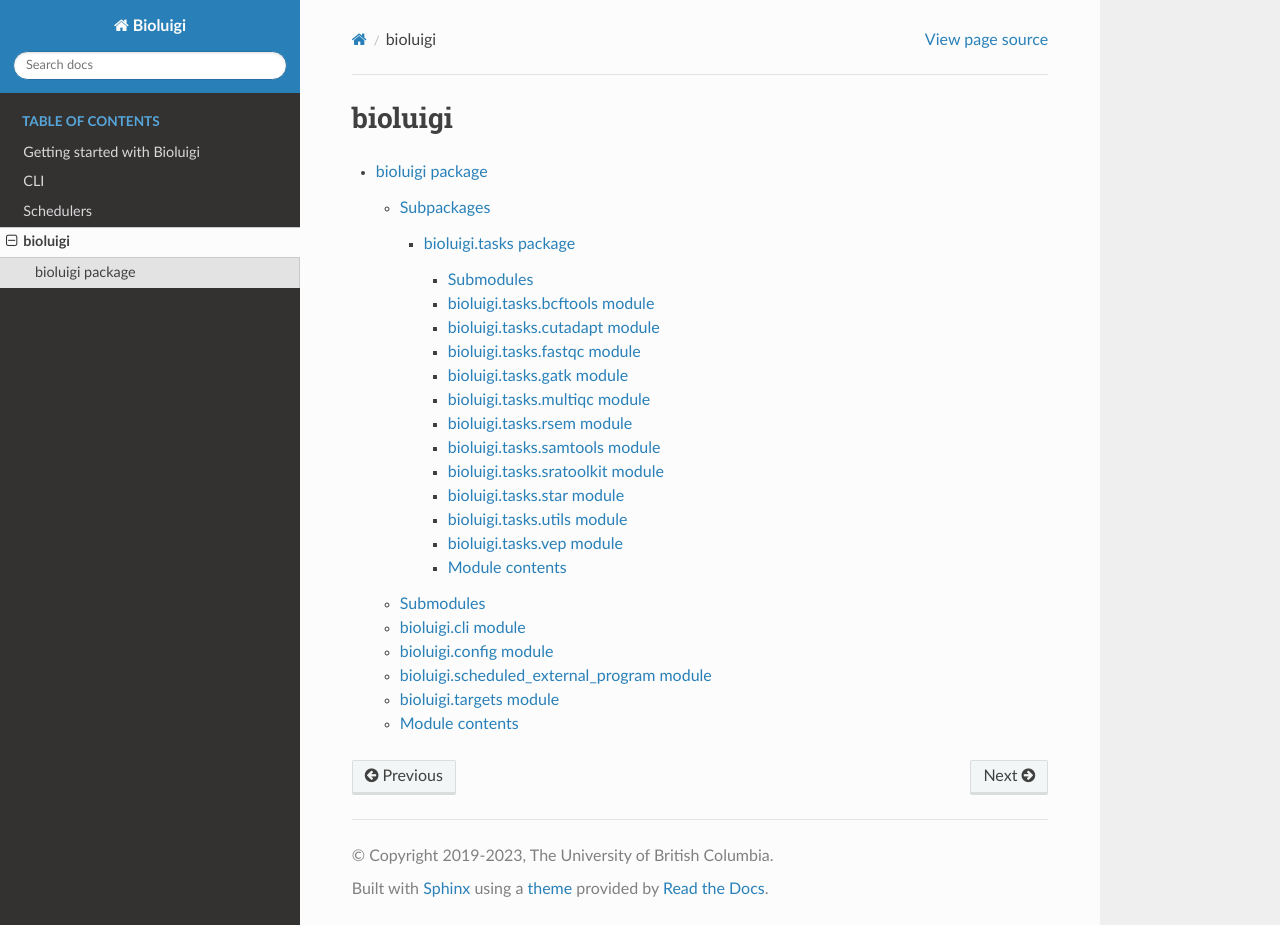
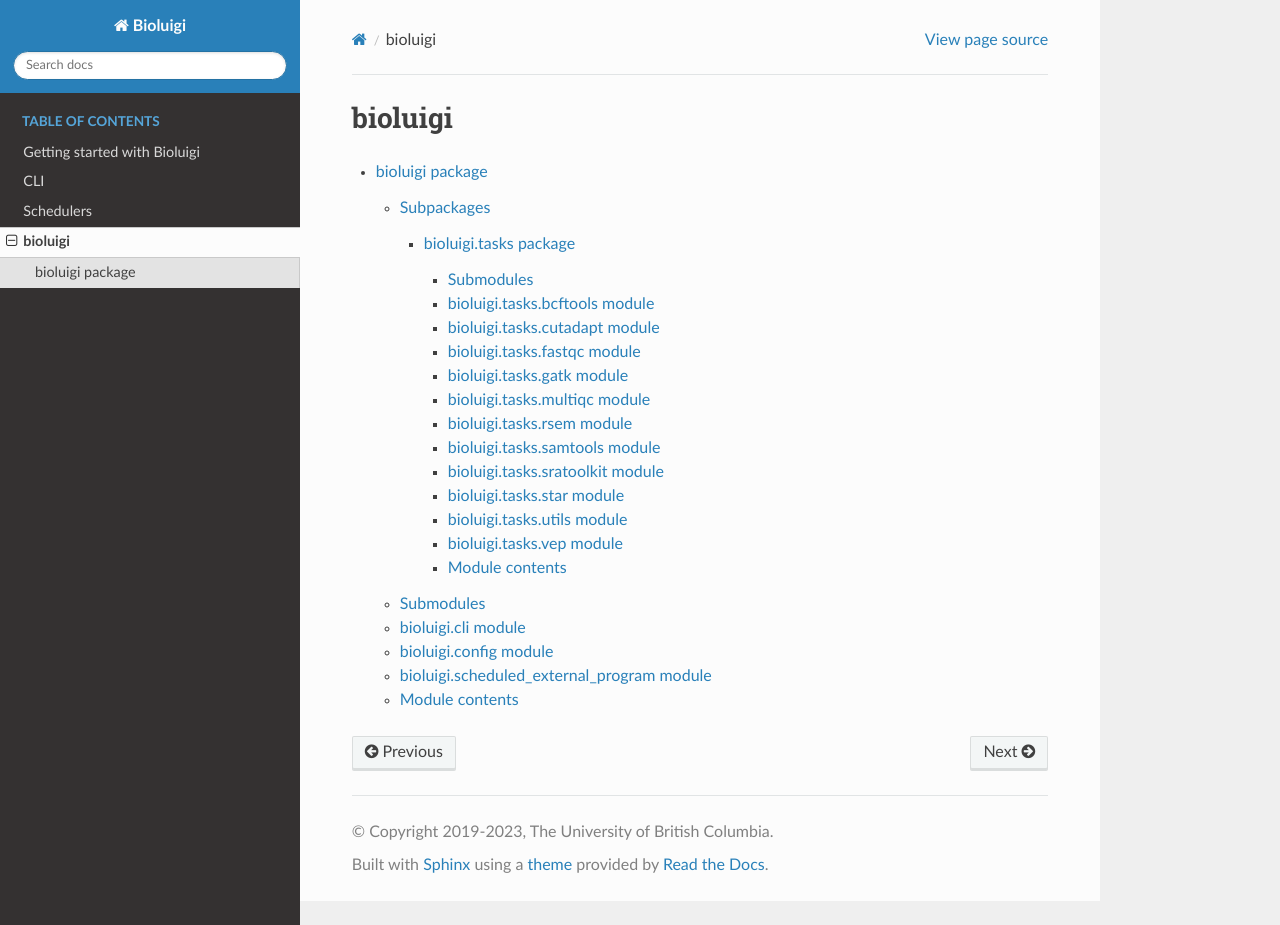
Before and after one commit to PavlidisLab/bioluigi, a Sphinx documentation site: the page built from docs/api/modules.rst, in a window 1280 px wide and 925 px high. Built offline with Sphinx 7.4.7 and the Read the Docs theme 2.0.0, drawn with Linux system fonts in a browser that asks for light colours.

Commit message:
Remove docs for non-existing targets module

```diff
--- a/docs/api/bioluigi.rst
+++ b/docs/api/bioluigi.rst
@@ -36,14 +36,6 @@ bioluigi.scheduled\_external\_program module
    :undoc-members:
    :show-inheritance:
 
-bioluigi.targets module
------------------------
-
-.. automodule:: bioluigi.targets
-   :members:
-   :undoc-members:
-   :show-inheritance:
-
 Module contents
 ---------------
 
```
